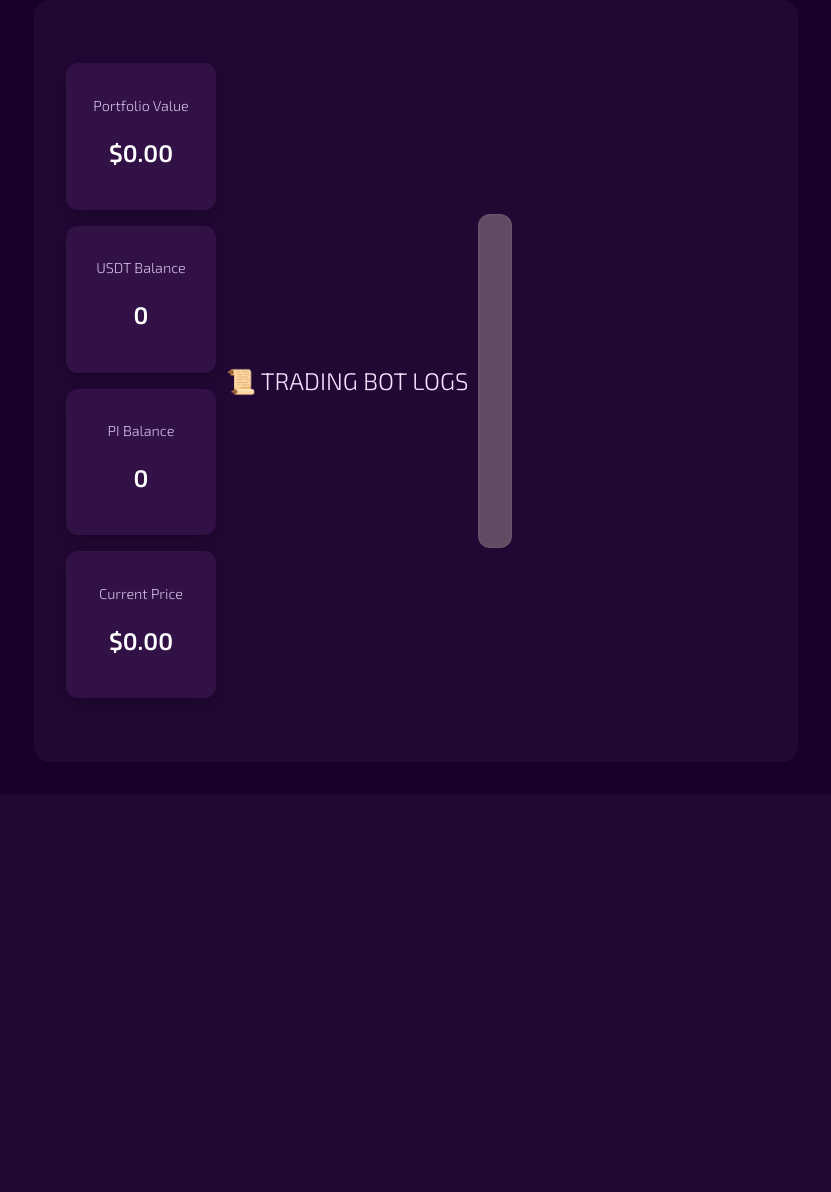
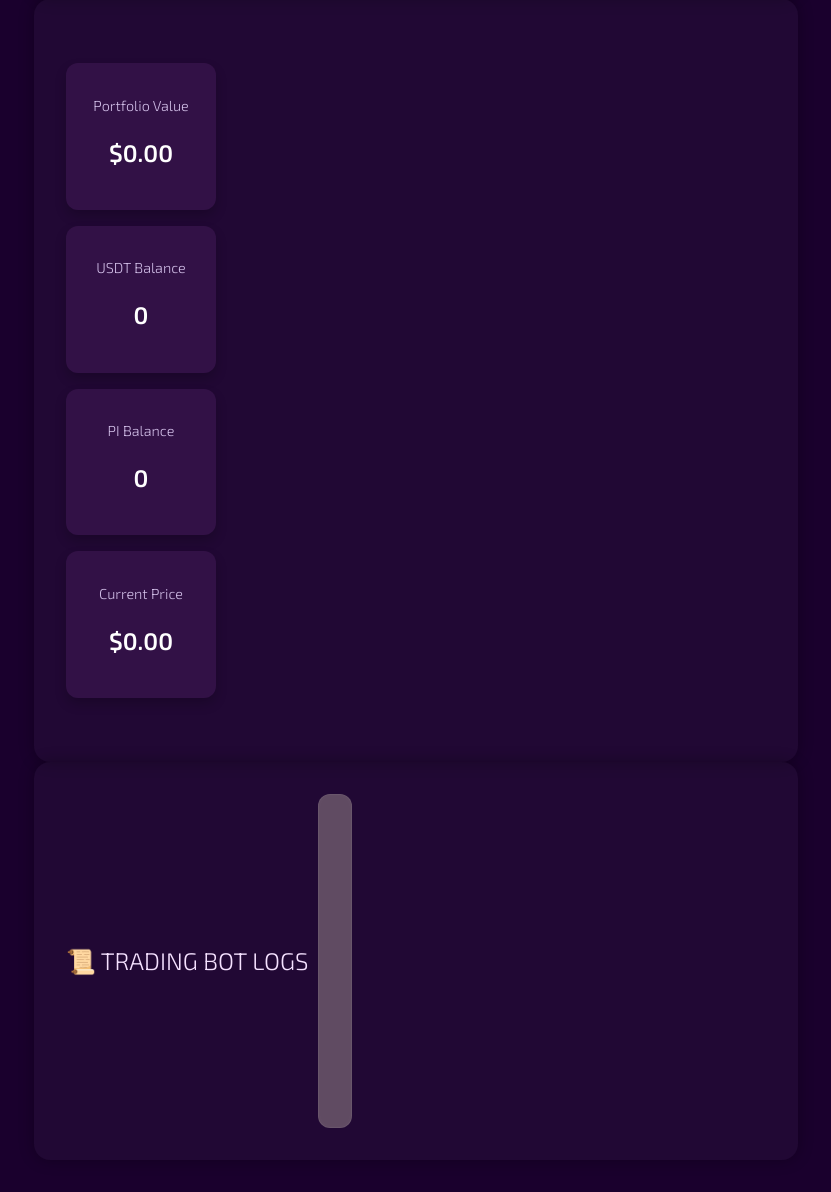
Before and after one commit to bonzoholda/okx-trader, a FastAPI app: page / in a window 1280 px wide. Shown: the part 247-1439 px from the top of the page, without its empty margins (224-1055 px from the left). Before the commit the page ends 1011 px from the top, so only its background shows below. Run offline with FastAPI, Linux system fonts and the light colour scheme; data that the repository does not hold is empty; parts of the project's set-up code (start-up, migrations or seed data) failed here and were passed over.

Commit message:
Update dashboard.html

```diff
--- a/templates/dashboard.html
+++ b/templates/dashboard.html
@@ -31,9 +31,10 @@
         <p class="value" id="price">$0.00</p>
       </div>
     </div>
+</div>
 
-
-    <h2>📜 TRADING BOT LOGS</h2>
+<div class="container" style="display: flex; align-items: center; gap: 10px;">
+  <h2>📜 TRADING BOT LOGS</h2>
     <div class="logs" id="logs"></div>
   </div>
 
```
